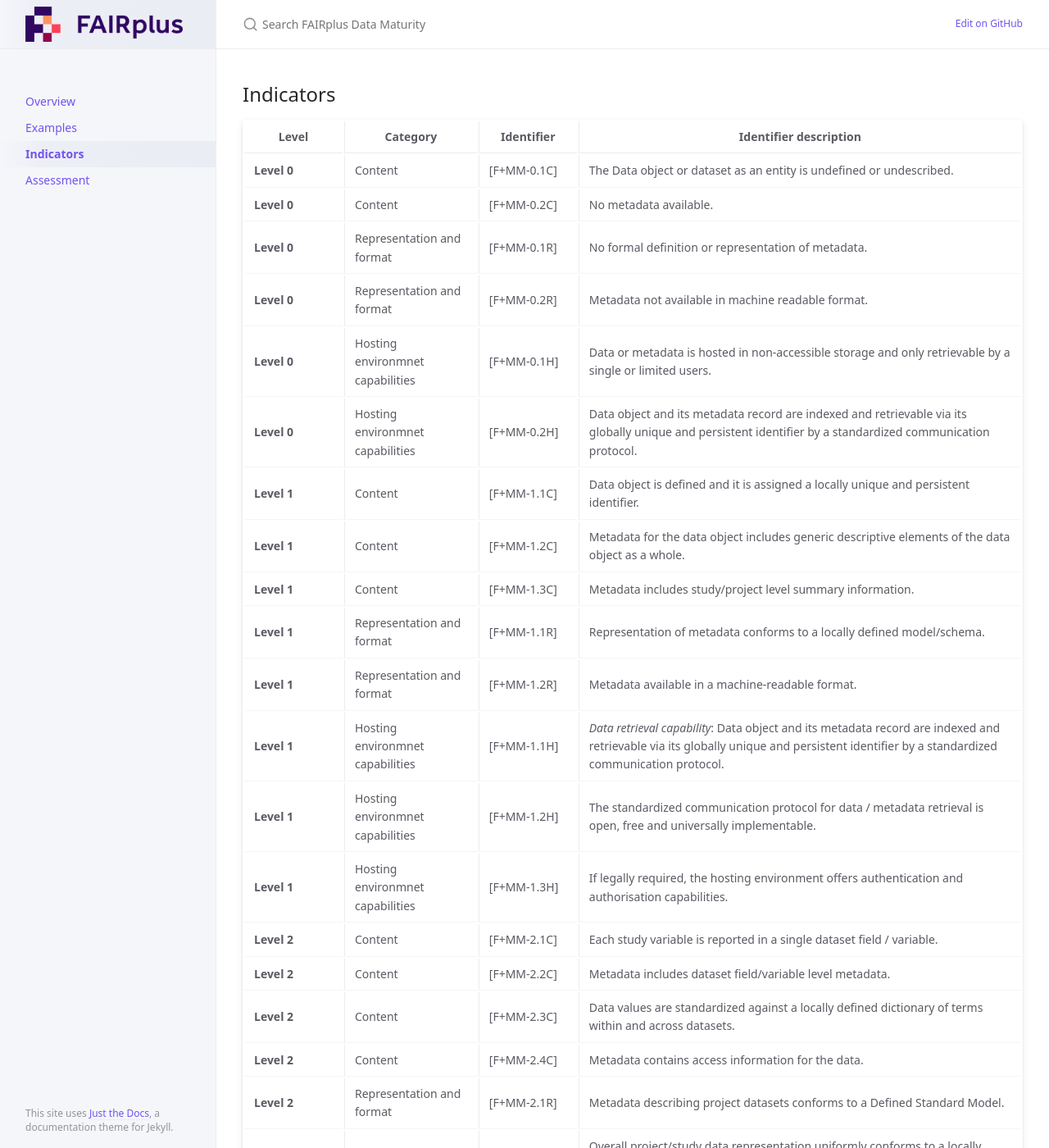
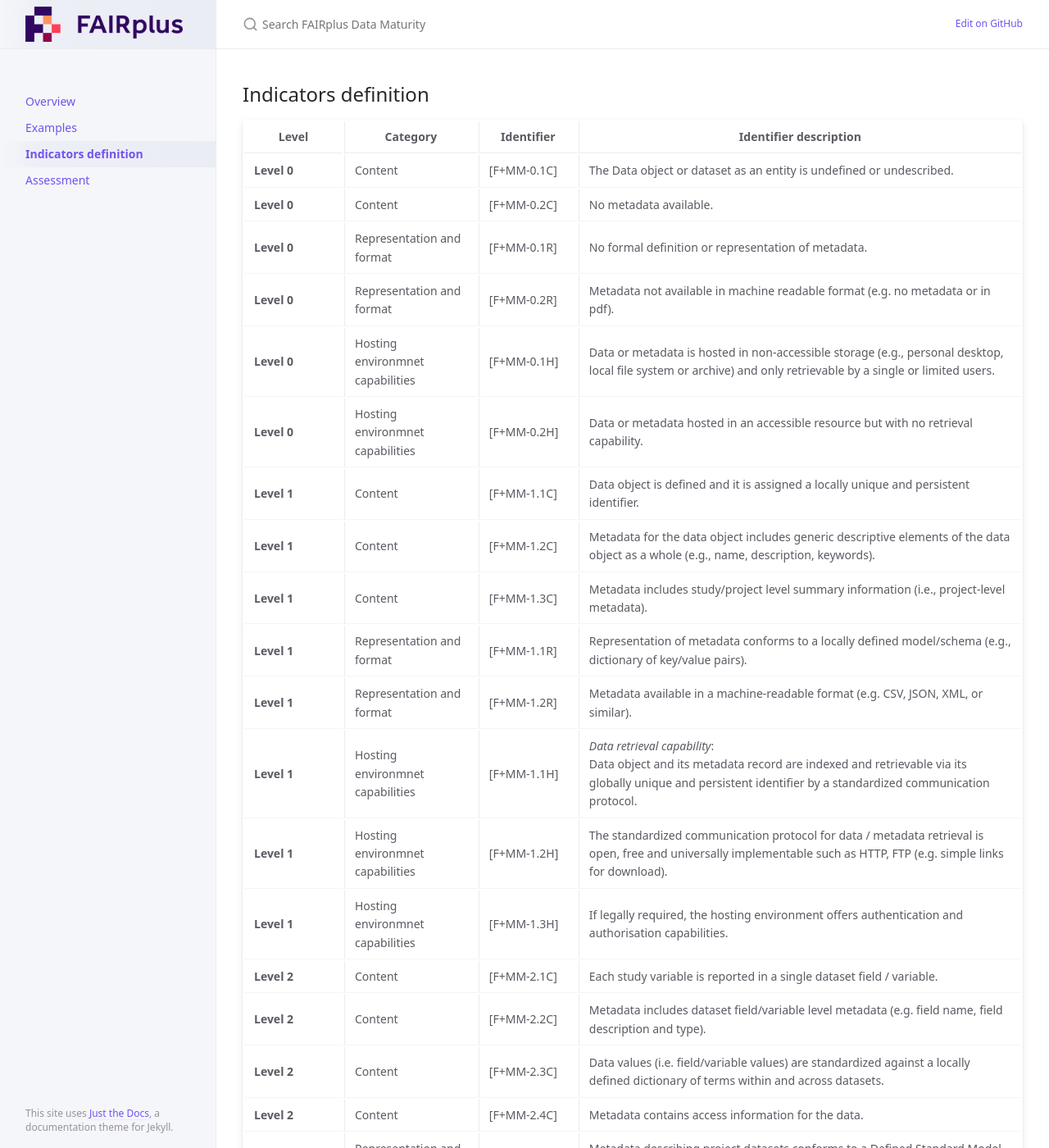
Before and after one commit to FAIRplus/Data-Maturity, a Jekyll site: the page built from docs/Indicators.md, in a window 1280 px wide and 1400 px high. Shown: the whole window at 82% size. Built offline with Jekyll 4.4.1, drawn with Linux system fonts in a browser that asks for light colours; some of the changed text lies outside the part shown.

Commit message:
Update Indicators.md

```diff
--- a/docs/Indicators.md
+++ b/docs/Indicators.md
@@ -1,43 +1,43 @@
 ---
 layout: default
-title: Indicators
-nav_order: 3
+title: Indicators definition
+nav_order: 2
 ---
 
-## Indicators
+## Indicators definition
 
 | Level | Category | Identifier | Identifier description |
 | ----- | -------- | ---------- | ---------------------- |
 | **Level 0** | Content | [F+MM-0.1C] | The Data object or dataset as an entity is undefined or undescribed. |
 | **Level 0** | Content | [F+MM-0.2C] | No metadata available. |
 | **Level 0** | Representation and format |  [F+MM-0.1R] | No formal definition or representation of metadata. |
-| **Level 0** | Representation and format |  [F+MM-0.2R] | Metadata not available in machine readable format. |
-| **Level 0** | Hosting environmnet capabilities | [F+MM-0.1H] | Data or metadata is hosted in non-accessible storage and only retrievable by a single or limited users. |
-| **Level 0** | Hosting environmnet capabilities | [F+MM-0.2H] | Data object and its metadata record are indexed and retrievable via its globally unique and persistent identifier by a standardized communication protocol. |
+| **Level 0** | Representation and format |  [F+MM-0.2R] | Metadata not available in machine readable format (e.g. no metadata or in pdf). |
+| **Level 0** | Hosting environmnet capabilities | [F+MM-0.1H] | Data or metadata is hosted in non-accessible storage (e.g., personal desktop, local file system or archive)  and only retrievable by a single or limited users. |
+| **Level 0** | Hosting environmnet capabilities | [F+MM-0.2H] | Data or metadata hosted in an accessible resource but with no retrieval capability. |
 | **Level 1** | Content | [F+MM-1.1C] | Data object is defined and it is assigned a locally unique and persistent identifier. |
-| **Level 1** | Content | [F+MM-1.2C] | Metadata for the data object includes generic descriptive elements of the data object as a whole. |
-| **Level 1** | Content | [F+MM-1.3C] | Metadata includes study/project level summary information. |
-| **Level 1** | Representation and format |  [F+MM-1.1R] | Representation of metadata conforms to a locally defined model/schema. |
-| **Level 1** | Representation and format |  [F+MM-1.2R] | Metadata available in a machine-readable format. |
-| **Level 1** | Hosting environmnet capabilities | [F+MM-1.1H] | *Data retrieval capability*: Data object and its metadata record are indexed and retrievable via its globally unique and persistent identifier by a standardized communication protocol. |
-| **Level 1** | Hosting environmnet capabilities | [F+MM-1.2H] | The standardized communication protocol for data / metadata retrieval is open, free and universally implementable. |
+| **Level 1** | Content | [F+MM-1.2C] | Metadata for the data object includes generic descriptive elements of the data object as a whole (e.g., name, description, keywords). |
+| **Level 1** | Content | [F+MM-1.3C] | Metadata includes study/project level summary information (i.e., project-level metadata). |
+| **Level 1** | Representation and format |  [F+MM-1.1R] | Representation of metadata conforms to a locally defined model/schema  (e.g., dictionary of key/value pairs). |
+| **Level 1** | Representation and format |  [F+MM-1.2R] | Metadata available in a machine-readable format (e.g. CSV, JSON, XML, or similar). |
+| **Level 1** | Hosting environmnet capabilities | [F+MM-1.1H] | *Data retrieval capability*:<br/> Data object and its metadata record are indexed and retrievable via its globally unique and persistent identifier by a standardized communication protocol. |
+| **Level 1** | Hosting environmnet capabilities | [F+MM-1.2H] | The standardized communication protocol for data / metadata retrieval is open, free and universally implementable such as HTTP, FTP (e.g. simple links for download). |
 | **Level 1** | Hosting environmnet capabilities | [F+MM-1.3H] | If legally required, the hosting environment offers authentication and authorisation capabilities. |
 | **Level 2** | Content | [F+MM-2.1C] | Each study variable is reported in a single dataset field / variable. |
-| **Level 2** | Content | [F+MM-2.2C] | Metadata includes dataset field/variable level metadata. |
-| **Level 2** | Content | [F+MM-2.3C] | Data values are standardized against a locally defined dictionary of terms within and across datasets. |
+| **Level 2** | Content | [F+MM-2.2C] | Metadata includes dataset field/variable level metadata (e.g. field name, field description and type). |
+| **Level 2** | Content | [F+MM-2.3C] | Data values (i.e. field/variable values) are standardized against a locally defined dictionary of terms within and across datasets. |
 | **Level 2** | Content | [F+MM-2.4C] | Metadata contains access information for the data. |
-| **Level 2** | Representation and format |  [F+MM-2.1R] | Metadata describing project datasets conforms to a Defined Standard Model. |
+| **Level 2** | Representation and format |  [F+MM-2.1R] | Metadata describing project datasets conforms to a Defined Standard Model (e.g. DCAT, DublinCore, BioSchemas). |
 | **Level 2** | Representation and format |  [F+MM-2.2R] | Overall project/study data representation uniformly conforms to a locally defined (project-defined) data model or schema providing contextual information about the relationships between data content across datasets. |
-| **Level 2** | Representation and format |  [F+MM-2.3R] | Dataset(s) available in machine readable format. |
-| **Level 2** | Hosting environmnet capabilities | [F+MM-2.1H] | *Retrieval capability*: Data and Metadata exchange format is retrieved using API technologies. |
-| **Level 2** | Hosting environmnet capabilities | [F+MM-2.2H] | *Search capability*: Metadata is registered or indexed in a searchable resource. Data can be retrieved via its metadata descriptive elements. |
-| **Level 3** | Content | [F+MM-3.1C] | Data values are standardized against community standard controlled vocabularies and/or ontologies. |
+| **Level 2** | Representation and format |  [F+MM-2.3R] | Dataset(s) available in machine readable format (e.g. CSV, JSON, XML, or similar). |
+| **Level 2** | Hosting environmnet capabilities | [F+MM-2.1H] | *Retrieval capability*:<br/> Data and Metadata exchange format is retrieved using API technologies (REST, RPC, GRAPHQL). |
+| **Level 2** | Hosting environmnet capabilities | [F+MM-2.2H] | *Search capability*:<br/> Metadata is registered or indexed in a searchable resource. Data can be retrieved via its metadata descriptive elements. |
+| **Level 3** | Content | [F+MM-3.1C] | Data values (i.e. field/variable values) are standardized against community standard controlled vocabularies and/or ontologies. |
 | **Level 3** | Content | [F+MM-3.2C] | Metadata includes license information under which data can be reused. |
 | **Level 3** | Content | [F+MM-3.3C] | The Dataset object is assigned a globally unique and persistent identifier. |
-| **Level 3** | Representation and format |  [F+MM-3.1R] | Overall project/study data representation conforms to a community defined standard domain model. |
-| **Level 3** | Representation and format |  [F+MM-3.2R] | Dataset(s) available in a structural representation conforming to a community data exchange standard model. |
+| **Level 3** | Representation and format |  [F+MM-3.1R] | Overall project/study data representation conforms to a community defined standard domain model (e.g., domain specific repos, OMOP, DATS, ISA). |
+| **Level 3** | Representation and format |  [F+MM-3.2R] | Dataset(s) available in a structural representation conforming to a community data exchange standard model (e.g. domain specific repos, SDTM, FHIR, or similar). |
 | **Level 3** | Representation and format |  [F+MM-3.3R] | Dataset(s) available in machine readable community standard format relevant to the adopted domain and data model. |
-| **Level 3** | Hosting environmnet capabilities | [F+MM-3.1H] | *Search capability*: Data content is searchable. (e.g. data is retrieable via queries for standarised field names, ontology or controlled terms reported in the datasets). |
+| **Level 3** | Hosting environmnet capabilities | [F+MM-3.1H] | *Search capability*:<br/> Data content is searchable. (e.g. data is retrieable via queries for standarised field names, ontology or controlled terms reported in the datasets). |
 | **Level 3** | Hosting environmnet capabilities | [F+MM-3.2H] | The hosting environment is a public / controlled-access repository. |
 | **Level 3** | Hosting environmnet capabilities | [F+MM-3.3H] | The hosting environment offers data archiving capability. |
 | **Level 3** | Hosting environmnet capabilities | [F+MM-3.4H] | The hosting environment offers version control capability. |
```
Also changed, not shown: other parts of docs/Indicators.md (+5 -5 lines).
